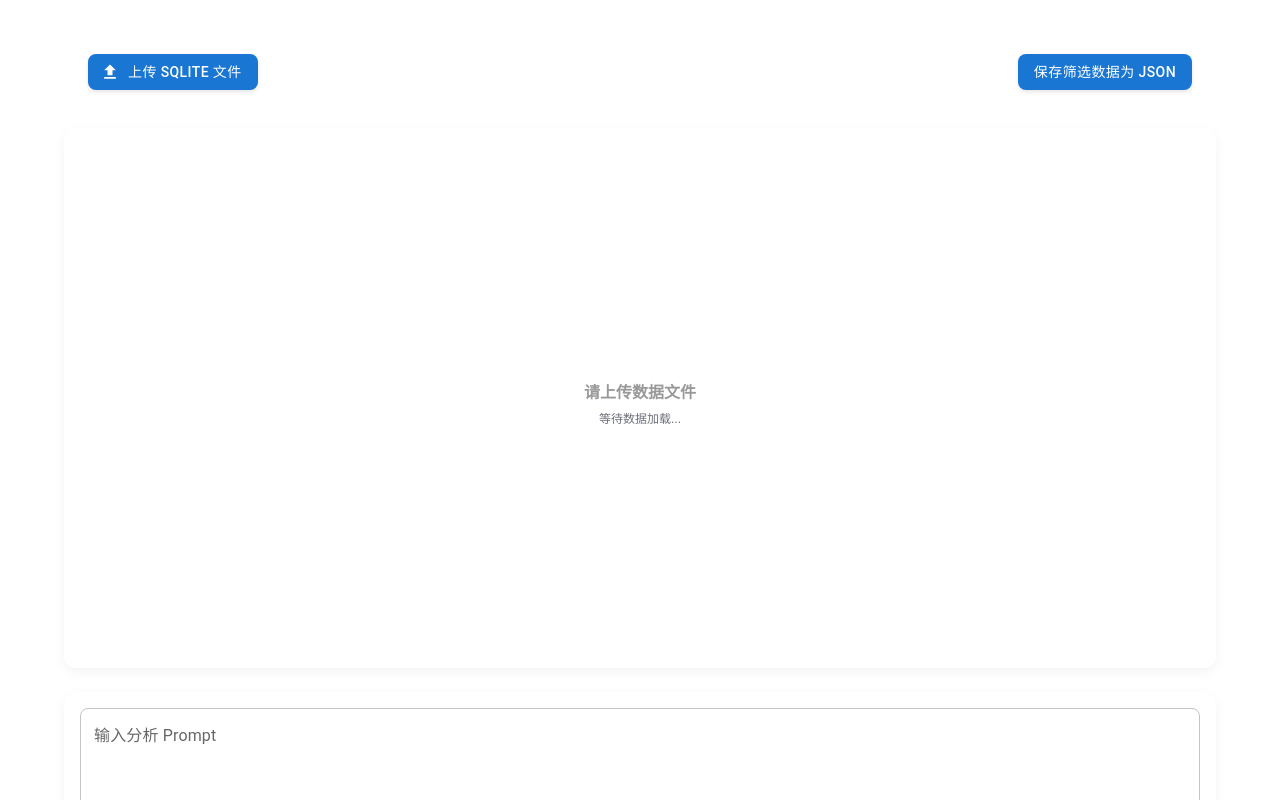
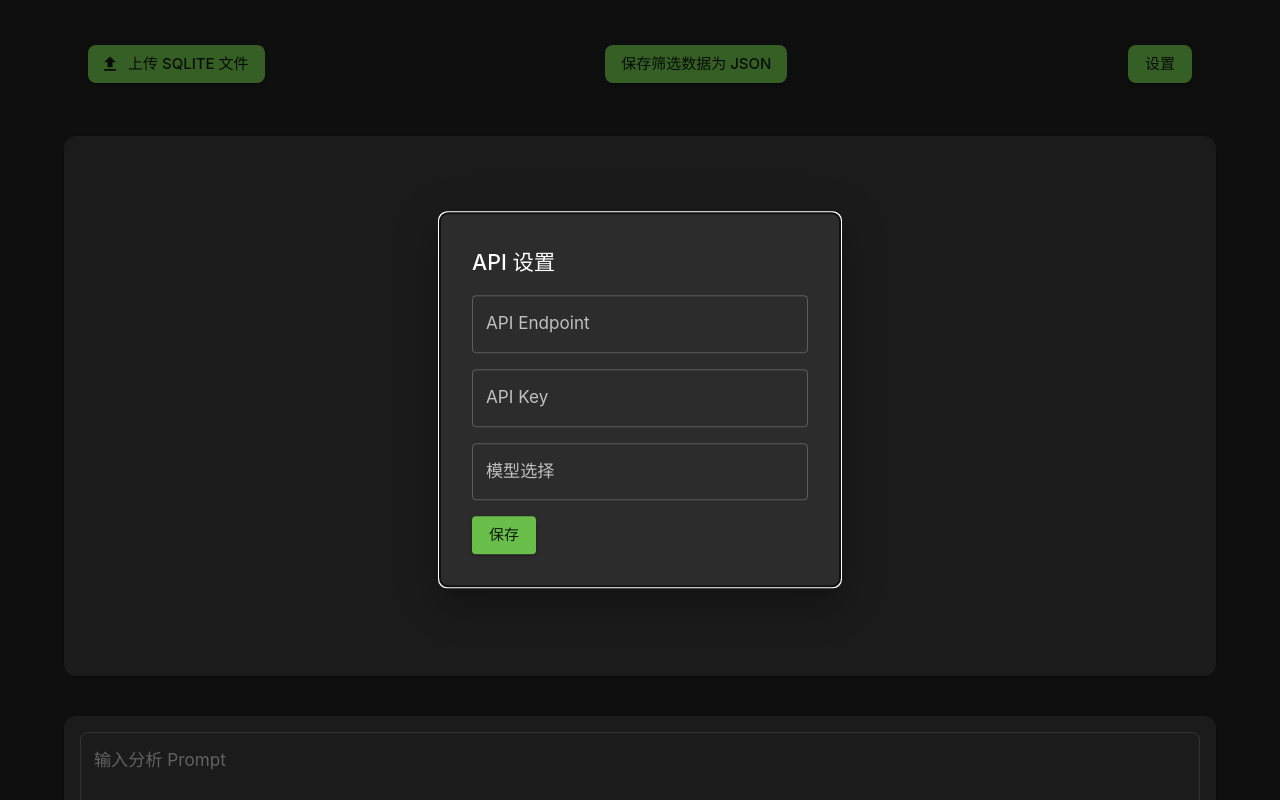
Before and after one commit to oniyakun/VRCX-Data-Analysis, a React (Vite) app in the folder frontend/: page /analysis in a window 1280 px wide. Shown: the top 800 px of the page. Built offline with nearby package versions, Linux system fonts and the light colour scheme.

Commit message:
回退commit，重构UI，新增保存分析结果为图片，新增设置页，并且在任务结束后自动删除临时文件

```diff
--- a/frontend/package.json
+++ b/frontend/package.json
@@ -16,6 +16,7 @@
     "axios": "^1.5.1",
     "echarts": "^5.6.0",
     "echarts-for-react": "^3.0.3",
+    "html2canvas": "^1.4.1",
     "react": "^18.2.0",
     "react-dom": "^18.2.0",
     "react-markdown": "^10.1.0",
--- a/frontend/src/AnalysisPage.jsx
+++ b/frontend/src/AnalysisPage.jsx
@@ -1,4 +1,4 @@
-import React, { useState, useCallback } from 'react';
+import React, { useState, useCallback, useRef, useEffect } from 'react';
 import {
   Container,
   Toolbar,
@@ -19,7 +19,9 @@ import {
   Alert,
   Autocomplete,
   TextField,
+  CssBaseline,
 } from '@mui/material';
+import { createTheme, ThemeProvider } from '@mui/material/styles';
 import { Upload } from '@mui/icons-material';
 import axios from 'axios';
 import { useNavigate } from 'react-router-dom';
@@ -28,9 +30,43 @@ import ReactMarkdown from 'react-markdown';
 import remarkGfm from 'remark-gfm';
 import { Prism as SyntaxHighlighter } from 'react-syntax-highlighter';
 import { vscDarkPlus } from 'react-syntax-highlighter/dist/esm/styles/prism';
+import html2canvas from 'html2canvas';
+import SettingsModal from './SettingsModal';
+
+// Dark theme configuration
+const darkTheme = createTheme({
+  palette: {
+    mode: 'dark',
+    background: {
+      default: '#1e1e1e',
+      paper: '#2c2c2c',
+    },
+    text: {
+      primary: '#ffffff',
+    },
+    primary: {
+      main: '#6abf4b',
+    },
+    secondary: {
+      main: '#03dac6',
+    },
+  },
+  typography: {
+    fontSize: 15,
+    fontFamily: [
+      '-apple-system',
+      'BlinkMacSystemFont',
+      '"Segoe UI"',
+      'Roboto',
+      '"Helvetica Neue"',
+      'Arial',
+      'sans-serif',
+    ].join(','),
+  },
+});
 
 export default function AnalysisPage() {
-  // 状态定义
+  // State definitions
   const [tables, setTables] = useState([]);
   const [filters, setFilters] = useState({});
   const [selectedColumns, setSelectedColumns] = useState({});
@@ -52,19 +88,36 @@ export default function AnalysisPage() {
   const [apiResponse, setApiResponse] = useState('');
   const navigate = useNavigate();
 
-  const CHATGPT_CONFIG = {
-    API_KEY: '',
-    ENDPOINT: '',
-  };
+  // Settings modal state and API configuration
+  const [settingsOpen, setSettingsOpen] = useState(false);
+  const [apiConfig, setApiConfig] = useState({
+    endpoint: '',
+    apiKey: '',
+    model: '',
+  });
 
-  // 定义允许的 feed 类型
+  // Reference for AI analysis result area (for screenshot)
+  const responseContainerRef = useRef(null);
+
+  // Allowed feed types
   const allowedFeedTypes = ['feed_gps', 'feed_status', 'feed_bio', 'feed_avatar'];
 
-  // 获取表格显示名称并判断表名是否有效
+  // Load API config from localStorage on mount
+  useEffect(() => {
+    const savedEndpoint = localStorage.getItem('apiEndpoint') || '';
+    const savedApiKey = localStorage.getItem('apiKey') || '';
+    const savedModel = localStorage.getItem('model') || '';
+    setApiConfig({ endpoint: savedEndpoint, apiKey: savedApiKey, model: savedModel });
+    if (!savedEndpoint || !savedApiKey || !savedModel) {
+      setSettingsOpen(true); // Open settings if any config is missing
+    }
+  }, []);
+
+  // Function to get display name for tables
   const getDisplayName = (tableName) => {
     for (const feedType of allowedFeedTypes) {
       if (tableName.includes(feedType)) {
-        const usrPart = tableName.split(feedType)[0].replace(/_$/, ''); // 提取 "usrXXX" 部分
+        const usrPart = tableName.split(feedType)[0].replace(/_$/, '');
         switch (feedType) {
           case 'feed_gps':
             return `${usrPart}的历史位置信息`;
@@ -82,7 +135,7 @@ export default function AnalysisPage() {
     return null;
   };
 
-  // 处理文件上传
+  // Handle file upload
   const handleUpload = useCallback(async (e) => {
     const file = e.target.files[0];
     if (!file) return;
@@ -94,9 +147,11 @@ export default function AnalysisPage() {
       formData.append('file', file);
       const response = await axios.post('http://localhost:5000/upload', formData);
 
-      // 过滤表格，仅保留符合表名模式的表格
       const validTables = response.data.tables_metadata.filter(
-        (t) => Array.isArray(t?.columns) && Array.isArray(t?.data) && getDisplayName(t.name) !== null
+        (t) =>
+          Array.isArray(t?.columns) &&
+          Array.isArray(t?.data) &&
+          getDisplayName(t.name) !== null
       );
       if (validTables.length === 0) throw new Error('未找到有效表格数据');
 
@@ -127,7 +182,7 @@ export default function AnalysisPage() {
     }
   }, []);
 
-  // 获取合并后的筛选数据
+  // Get merged filtered data
   const getMergedFilteredData = useCallback(() => {
     const mergedData = {};
     tables.forEach((table) => {
@@ -160,23 +215,28 @@ export default function AnalysisPage() {
     return mergedData;
   }, [tables, filters, selectedColumns]);
 
-  // 处理智能分析请求
+  // Handle chat analysis request
   const handleChatAnalysis = async () => {
     try {
       setLoading(true);
       setApiResponse('');
       const mergedData = getMergedFilteredData();
       const payload = {
-        model: 'deepseek-r1',
-        messages: [{ role: 'user', content: `${promptInput}\n${JSON.stringify(mergedData)}` }],
+        model: apiConfig.model,
+        messages: [
+          {
+            role: 'user',
+            content: `${promptInput}\n${JSON.stringify(mergedData)}`,
+          },
+        ],
         stream: true,
       };
 
-      const response = await fetch(CHATGPT_CONFIG.ENDPOINT, {
+      const response = await fetch(apiConfig.endpoint, {
         method: 'POST',
         headers: {
           'Content-Type': 'application/json',
-          Authorization: `Bearer ${CHATGPT_CONFIG.API_KEY}`,
+          Authorization: `Bearer ${apiConfig.apiKey}`,
         },
         body: JSON.stringify(payload),
       });
@@ -218,7 +278,60 @@ export default function AnalysisPage() {
     }
   };
 
-  // 渲染表格头部
+  // Auto-scroll to bottom of response
+  useEffect(() => {
+    if (responseContainerRef.current) {
+      responseContainerRef.current.scrollTop = responseContainerRef.current.scrollHeight;
+    }
+  }, [apiResponse]);
+
+  // Export AI analysis result as image
+  const handleSaveAnalysisAsImage = async () => {
+    if (!responseContainerRef.current) return;
+    try {
+      const originalOverflow = responseContainerRef.current.style.overflow;
+      const originalHeight = responseContainerRef.current.style.height;
+
+      responseContainerRef.current.style.overflow = 'visible';
+      const scrollHeight = responseContainerRef.current.scrollHeight;
+      const { width } = responseContainerRef.current.getBoundingClientRect();
+      responseContainerRef.current.style.height = `${scrollHeight}px`;
+
+      const canvas = await html2canvas(responseContainerRef.current, {
+        backgroundColor: '#2c2c2c',
+        scale: 2,
+        useCORS: true,
+        scrollX: 0,
+        scrollY: 0,
+        width,
+        height: scrollHeight,
+      });
+
+      responseContainerRef.current.style.overflow = originalOverflow;
+      responseContainerRef.current.style.height = originalHeight;
+
+      canvas.toBlob((blob) => {
+        if (!blob) return;
+        const url = URL.createObjectURL(blob);
+        const newTab = window.open(url, '_blank');
+        if (newTab) {
+          newTab.onload = () => URL.revokeObjectURL(url);
+        } else {
+          const a = document.createElement('a');
+          a.href = url;
+          a.download = 'analysis_result.png';
+          document.body.appendChild(a);
+          a.click();
+          document.body.removeChild(a);
+          URL.revokeObjectURL(url);
+        }
+      }, 'image/png');
+    } catch (error) {
+      console.error('Error saving analysis as image:', error);
+    }
+  };
+
+  // Render table header with filters
   const renderTableHeader = (table, visibleColumns) => (
     <TableHead>
       <TableRow>
@@ -251,7 +364,7 @@ export default function AnalysisPage() {
     </TableHead>
   );
 
-  // 处理列切换
+  // Toggle column visibility
   const handleColumnToggle = (tableName, column) => {
     setSelectedColumns((prev) => {
       const tableSelected = prev[tableName] || {};
@@ -267,7 +380,7 @@ export default function AnalysisPage() {
     });
   };
 
-  // 保存筛选后的数据为 JSON
+  // Save filtered data as JSON
   const saveFilteredDataAsJSON = useCallback(() => {
     tables.forEach((table) => {
       const tableSelectedColumns = selectedColumns[table.name] || {};
@@ -305,16 +418,32 @@ export default function AnalysisPage() {
     });
   }, [tables, filters, selectedColumns]);
 
-  // 主渲染函数
+  // Main UI
   return (
-    <Container maxWidth="lg" sx={{ py: 4 }}>
-      {/* 工具栏 */}
-      <Toolbar sx={{ justifyContent: 'space-between', mb: 3 }}>
+    <ThemeProvider theme={darkTheme}>
+      <CssBaseline />
+      <Container
+        maxWidth="lg"
+        sx={{
+          py: 4,
+          display: 'flex',
+          flexDirection: 'column',
+          gap: 2,
+        }}
+      >
+        {/* Toolbar */}
+        <Toolbar
+          sx={{
+            justifyContent: 'space-between',
+            mb: 3,
+            px: 0,
+          }}
+        >
           <Button
             variant="contained"
             component="label"
             startIcon={<Upload />}
-          sx={{ borderRadius: 2, boxShadow: '0 2px 4px rgba(0,0,0,0.1)' }}
+            sx={{ borderRadius: 2 }}
           >
             上传 SQLite 文件
             <input type="file" hidden accept=".sqlite3" onChange={handleUpload} />
@@ -322,24 +451,50 @@ export default function AnalysisPage() {
           <Button
             variant="contained"
             onClick={saveFilteredDataAsJSON}
-          sx={{ borderRadius: 2, boxShadow: '0 2px 4px rgba(0,0,0,0.1)' }}
+            sx={{ borderRadius: 2 }}
           >
             保存筛选数据为 JSON
           </Button>
+          <Button
+            variant="contained"
+            onClick={() => setSettingsOpen(true)}
+            sx={{ borderRadius: 2 }}
+          >
+            设置
+          </Button>
         </Toolbar>
 
-      {/* 加载和错误提示 */}
-      {loading && <CircularProgress sx={{ display: 'block', mx: 'auto', my: 2 }} />}
-      {error && <Alert severity="error" sx={{ mb: 2 }}>{error}</Alert>}
+        {/* Settings Modal with initialConfig */}
+        <SettingsModal
+          open={settingsOpen}
+          onClose={() => setSettingsOpen(false)}
+          onSave={(config) => {
+            localStorage.setItem('apiEndpoint', config.endpoint);
+            localStorage.setItem('apiKey', config.apiKey);
+            localStorage.setItem('model', config.model);
+            setApiConfig(config);
+          }}
+          initialConfig={apiConfig} // Pass current apiConfig to modal
+        />
 
-      {/* 图表区域 */}
-      <Card sx={{ mb: 3, borderRadius: 3, boxShadow: '0 4px 12px rgba(0,0,0,0.05)' }}>
+        {/* Loading and error indicators */}
+        {loading && (
+          <CircularProgress sx={{ display: 'block', mx: 'auto', my: 2 }} />
+        )}
+        {error && (
+          <Alert severity="error" sx={{ mb: 2 }}>
+            {error}
+          </Alert>
+        )}
+
+        {/* Chart area */}
+        <Card sx={{ mb: 3, borderRadius: 3 }}>
           <CardContent>
             <ReactECharts option={chartOption} style={{ height: '500px' }} />
           </CardContent>
         </Card>
 
-      {/* 数据表格 */}
+        {/* Data tables */}
         {tables.map((table) => {
           const state = pagination[table.name] || { page: 1, rowsPerPage: 10 };
           const tableSelectedColumns = selectedColumns[table.name] || {};
@@ -362,15 +517,12 @@ export default function AnalysisPage() {
           const paginatedData = filteredData.slice(startIndex, startIndex + state.rowsPerPage);
 
           return (
-          <Card
-            key={table.name}
-            sx={{ mb: 3, borderRadius: 3, boxShadow: '0 4px 12px rgba(0,0,0,0.05)' }}
-          >
+            <Card key={table.name} sx={{ mb: 3, borderRadius: 3 }}>
               <CardContent>
                 <Typography variant="h6" sx={{ mb: 2 }}>
                   {getDisplayName(table.name)}
                 </Typography>
-              <div style={{ display: 'flex', gap: '10px', flexWrap: 'wrap', mb: 2 }}>
+                <div style={{ display: 'flex', gap: '10px', flexWrap: 'wrap', marginBottom: 16 }}>
                   {table.columns.map((col) => (
                     <Chip
                       key={col}
@@ -411,8 +563,8 @@ export default function AnalysisPage() {
           );
         })}
 
-      {/* Prompt 输入区域 */}
-      <Card sx={{ mb: 3, borderRadius: 3, boxShadow: '0 4px 12px rgba(0,0,0,0.05)' }}>
+        {/* Prompt input area */}
+        <Card sx={{ mb: 3, borderRadius: 3 }}>
           <CardContent>
             <TextField
               label="输入分析 Prompt"
@@ -423,47 +575,63 @@ export default function AnalysisPage() {
               onChange={(e) => setPromptInput(e.target.value)}
               placeholder="请输入您的分析需求..."
               variant="outlined"
-            sx={{ mb: 2, '& .MuiOutlinedInput-root': { borderRadius: 2 } }}
+              sx={{
+                mb: 2,
+                '& .MuiOutlinedInput-root': { borderRadius: 2 },
+              }}
             />
+            <div style={{ display: 'flex', gap: 16 }}>
               <Button
                 variant="contained"
                 color="primary"
                 onClick={handleChatAnalysis}
                 disabled={loading}
-            sx={{ borderRadius: 2, boxShadow: '0 2px 4px rgba(0,0,0,0.1)' }}
+                sx={{ borderRadius: 2 }}
               >
-            {loading ? <CircularProgress size={24} /> : '开始智能分析'}
+                {loading ? <CircularProgress size={24} /> : '开始分析'}
               </Button>
+              <Button
+                variant="contained"
+                color="secondary"
+                onClick={handleSaveAnalysisAsImage}
+                disabled={!apiResponse}
+                sx={{ borderRadius: 2 }}
+              >
+                保存分析结果为图片
+              </Button>
+            </div>
           </CardContent>
         </Card>
 
-      {/* API 响应区域 */}
+        {/* AI analysis result area */}
         {apiResponse && (
-        <Card
-          sx={{
-            borderRadius: 3,
-            boxShadow: '0 4px 12px rgba(0,0,0,0.05)',
-            maxHeight: '500px',
-            overflow: 'auto',
-          }}
-        >
+          <Card sx={{ borderRadius: 3, mb: 3 }}>
             <CardContent>
               <Typography variant="h6" sx={{ mb: 2 }}>
                 分析结果
               </Typography>
-            <div style={{ fontFamily: 'monospace' }}>
+              <div
+                ref={responseContainerRef}
+                style={{
+                  fontFamily: 'monospace',
+                  lineHeight: 1.6,
+                  padding: '16px',
+                  backgroundColor: '#2c2c2c',
+                  borderRadius: '8px',
+                }}
+              >
                 {apiResponse.split(/(\<think\>[\s\S]*?\<\/think\>)/g).map((part, index) => {
                   if (part.match(/\<think\>[\s\S]*?\<\/think\>/)) {
                     return (
                       <div
                         key={index}
                         style={{
-                        backgroundColor: '#f5f5f5',
+                          backgroundColor: '#333',
                           padding: '12px',
                           borderRadius: '4px',
                           margin: '12px 0',
                           fontStyle: 'italic',
-                        color: '#666',
+                          color: '#ddd',
                         }}
                       >
                         <ReactMarkdown
@@ -526,5 +694,6 @@ export default function AnalysisPage() {
           </Card>
         )}
       </Container>
+    </ThemeProvider>
   );
 }
--- /dev/null
+++ b/frontend/src/SettingsModal.jsx
@@ -0,0 +1,74 @@
+import React, { useState, useEffect } from 'react';
+import { Modal, Box, Typography, TextField, Button } from '@mui/material';
+
+const SettingsModal = ({ open, onClose, onSave, initialConfig }) => {
+  // State for input fields
+  const [endpoint, setEndpoint] = useState('');
+  const [apiKey, setApiKey] = useState('');
+  const [model, setModel] = useState('');
+
+  // Populate fields with initialConfig when it changes or modal opens
+  useEffect(() => {
+    if (initialConfig) {
+      setEndpoint(initialConfig.endpoint || '');
+      setApiKey(initialConfig.apiKey || '');
+      setModel(initialConfig.model || '');
+    }
+  }, [initialConfig]);
+
+  // Handle save action
+  const handleSave = () => {
+    const newConfig = { endpoint, apiKey, model };
+    onSave(newConfig);
+    onClose();
+  };
+
+  return (
+    <Modal open={open} onClose={onClose}>
+      <Box
+        sx={{
+          position: 'absolute',
+          top: '50%',
+          left: '50%',
+          transform: 'translate(-50%, -50%)',
+          width: 400,
+          bgcolor: 'background.paper',
+          boxShadow: 24,
+          p: 4,
+          borderRadius: 2,
+        }}
+      >
+        <Typography variant="h6" sx={{ mb: 2 }}>
+          API 设置
+        </Typography>
+        <TextField
+          label="API Endpoint"
+          fullWidth
+          value={endpoint}
+          onChange={(e) => setEndpoint(e.target.value)}
+          sx={{ mb: 2 }}
+        />
+        <TextField
+          label="API Key"
+          type="password" // Mask the API key
+          fullWidth
+          value={apiKey}
+          onChange={(e) => setApiKey(e.target.value)}
+          sx={{ mb: 2 }}
+        />
+        <TextField
+          label="模型选择"
+          fullWidth
+          value={model}
+          onChange={(e) => setModel(e.target.value)}
+          sx={{ mb: 2 }}
+        />
+        <Button variant="contained" onClick={handleSave}>
+          保存
+        </Button>
+      </Box>
+    </Modal>
+  );
+};
+
+export default SettingsModal;
```
Also changed, not shown: 2 other files (tests, documents, lock files or other folders). Lines whose indentation alone changed are shown as unchanged.
